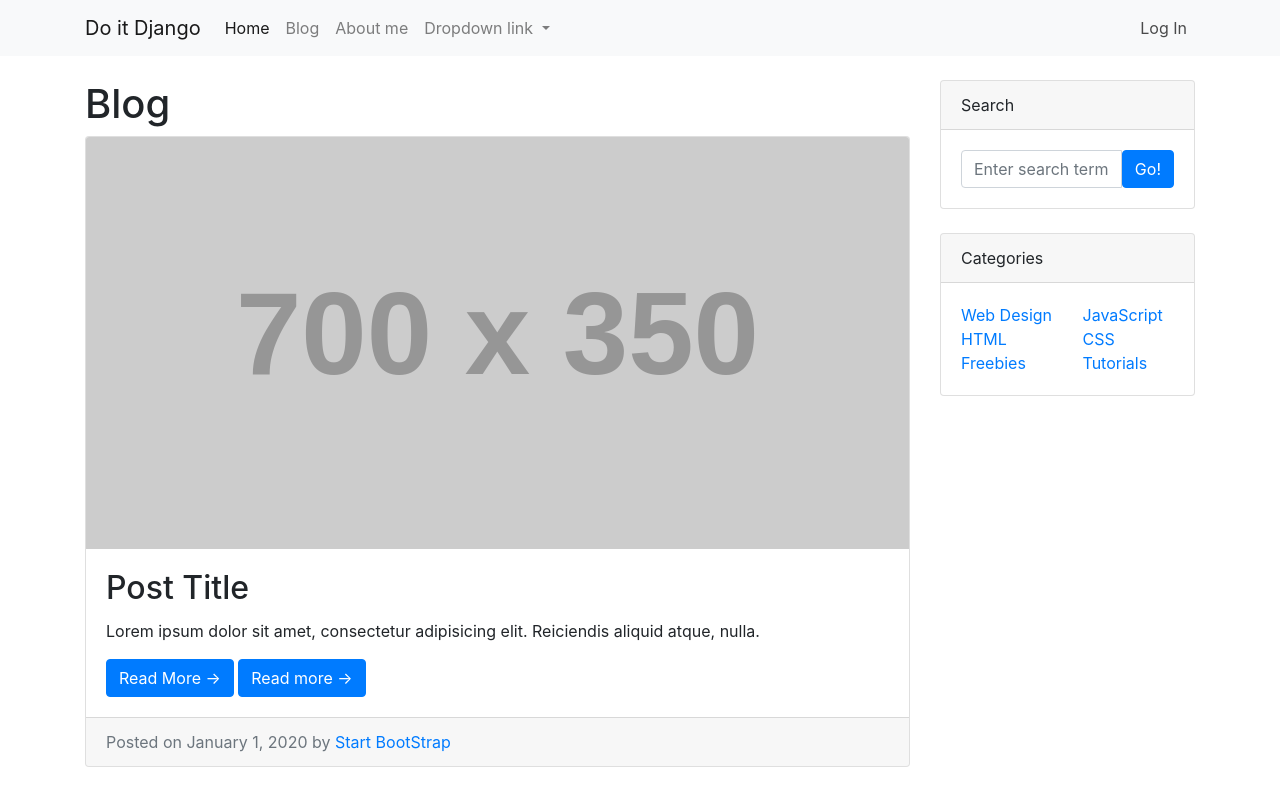
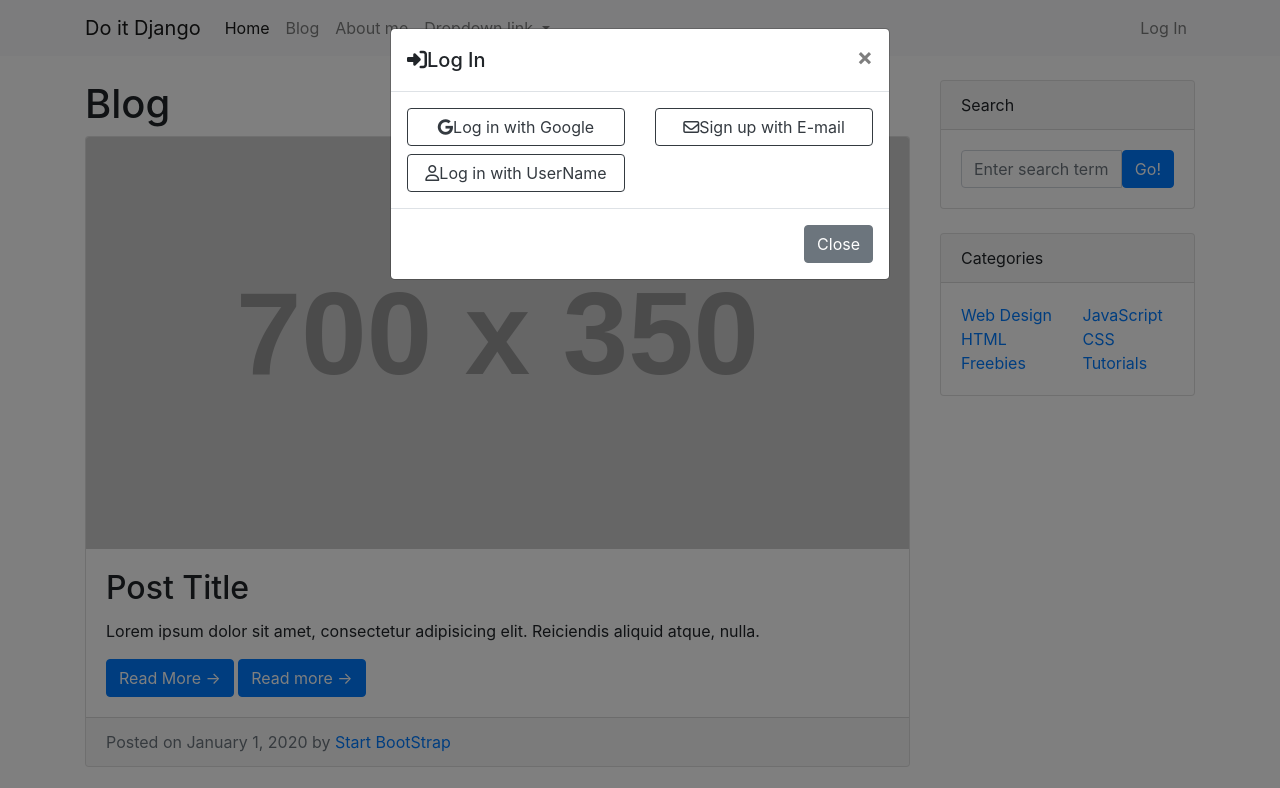
Before and after one commit to yuseokiki/do_it_django_frontend_basic_inflearn, a plain HTML site: page blog_list.html in a window 1280 px wide. Both pictures are taken after a click on the link "Log In". Shown: the top 788 px of the page. Drawn offline with nearby package versions, Linux system fonts and the light colour scheme; placeholder pictures from the web are drawn by us.

Commit message:
프론트엔드 부분 연습 완료

```diff
--- a/blog_list.html
+++ b/blog_list.html
@@ -5,6 +5,7 @@
     <title>Blog | 달타냥의 웹사이트</title>
     <!-- <link href="./practice.css" rel ="stylesheet" type="text/css"> -->
     <link href="./bootstrap4/css/bootstrap.min.css" rel="stylesheet" type="text/css">
+    <script src="https://kit.fontawesome.com/9470a50b12.js" crossorigin="anonymous"></script>
 </head>
 
 <body>
@@ -40,12 +41,46 @@
                 </ul>
                 <ul class="navbar-nav ml-auto">
                     <li class="nav-item">
-                        <a class="nav-link" href="#">Log In</a>
+                        <a class="nav-link" href="#" data-toggle="modal" data-target="#loginModal">Log In</a>
                     </li>
                 </ul>
             </div>
         </div>
     </nav>
+
+    <!-- Modal -->
+    <div class="modal fade" id="loginModal" tabindex="-1" aria-labelledby="loginModalLabel" aria-hidden="true">
+        <div class="modal-dialog">
+            <div class="modal-content">
+                <div class="modal-header">
+                    <h5 class="modal-title" id="loginModalLabel"><i class="fas fa-sign-in-alt"></i>Log In</h5>
+                    <button type="button" class="close" data-dismiss="modal" aria-label="Close">
+                        <span aria-hidden="true">&times;</span>
+                    </button>
+                </div>
+                <div class="modal-body">
+                    <div class="row">
+                        <div class="col-md-6 col-sm-12">
+                            <button type="button" class="btn btn-outline-dark btn-block btn-small"><i class="fab fa-google"></i>Log in with
+                                Google</button>
+                            <button type="button" class="btn btn-outline-dark btn-block btn-small"><i class="far fa-user"></i>Log in with
+                                UserName</button>
+                        </div>
+                        <div class="col-md-6 col-sm-12">
+                            <button type="button" class="btn btn-outline-dark btn-block btn-small"><i class="far fa-envelope"></i>Sign up with
+                                E-mail</button>
+                        </div>
+                    </div>
+                </div>
+                <div class="modal-footer">
+                    <button type="button" class="btn btn-secondary" data-dismiss="modal">Close</button>
+                </div>
+            </div>
+        </div>
+    </div>
+
+
+
     <div class="container">
         <div class="row my-4">
             <div class="col-md-8 col-lg-9">
```
